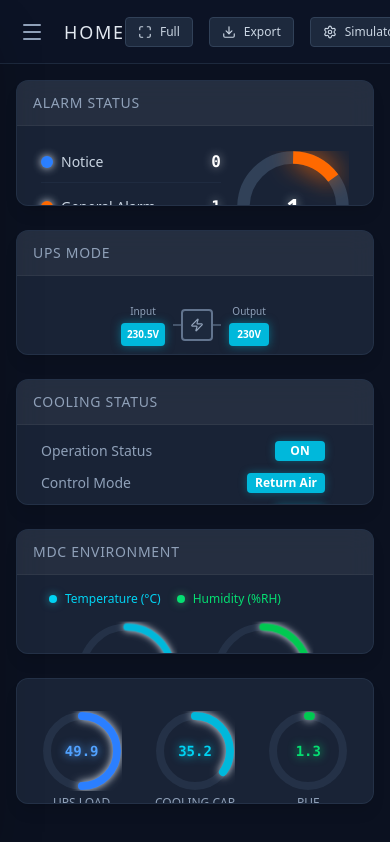
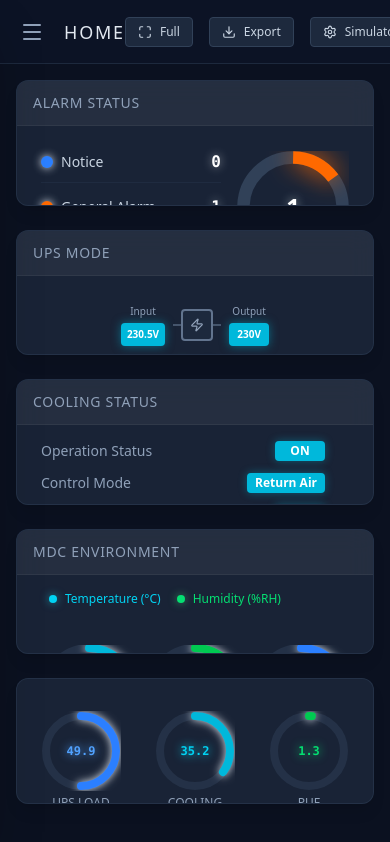
Before and after one commit to divvv19/dcim_dashboard, a React (Vite) app: page / in a window 390 px wide. Built offline with nearby package versions, Linux system fonts and the light colour scheme.

Commit message:
style: force non-wrapping layout on mobile (minimized scaling)

```diff
--- a/src/DCIM.jsx
+++ b/src/DCIM.jsx
@@ -201,19 +201,19 @@ const HomeView = ({ coolingData, upsData, envData }) => (
                     <span className="flex items-center gap-2 text-green-400"><div className="w-2 h-2 rounded-full bg-green-400 shadow-[0_0_8px_rgba(74,222,128,0.6)]"></div> Humidity (%RH)</span>
                 </div>
             </div>
-            <div className="flex flex-wrap justify-center lg:flex-nowrap lg:justify-around items-center h-auto lg:h-56 w-full px-4 pb-6 gap-6 lg:gap-0">
-                <div className="scale-90 lg:scale-100"><CircularGauge value={envData.coldAisleTemp} label="Avg Temp (°C)" color="text-cyan-400" strokeColor="stroke-cyan-500" size="w-28 h-28 lg:w-40 lg:h-40" radius={50} fontSize="text-xl lg:text-3xl" /></div>
-                <div className="scale-90 lg:scale-100"><CircularGauge value={envData.coldAisleHum} label="Avg Humidity (%)" color="text-green-400" strokeColor="stroke-green-500" size="w-28 h-28 lg:w-40 lg:h-40" radius={50} fontSize="text-xl lg:text-3xl" /></div>
-                <div className="scale-90 lg:scale-100"><CircularGauge value={85} label="Airflow (%)" color="text-blue-400" strokeColor="stroke-blue-500" size="w-28 h-28 lg:w-40 lg:h-40" radius={50} fontSize="text-xl lg:text-3xl" /></div>
+            <div className="flex flex-nowrap justify-between lg:justify-around items-center h-48 lg:h-56 w-full px-2 lg:px-4 pb-4 lg:pb-6 gap-1 lg:gap-0">
+                <div className="shrink-0"><CircularGauge value={envData.coldAisleTemp} label="Avg Temp" color="text-cyan-400" strokeColor="stroke-cyan-500" size="w-24 h-24 lg:w-40 lg:h-40" radius={45} fontSize="text-lg lg:text-3xl" /></div>
+                <div className="shrink-0"><CircularGauge value={envData.coldAisleHum} label="Avg Hum" color="text-green-400" strokeColor="stroke-green-500" size="w-24 h-24 lg:w-40 lg:h-40" radius={45} fontSize="text-lg lg:text-3xl" /></div>
+                <div className="shrink-0"><CircularGauge value={85} label="Airflow" color="text-blue-400" strokeColor="stroke-blue-500" size="w-24 h-24 lg:w-40 lg:h-40" radius={45} fontSize="text-lg lg:text-3xl" /></div>
             </div>
         </Card>
         {/* 5. Capacity / Load */}
         <Card className="bg-slate-800/80">
             <div className="flex flex-col h-full justify-between py-4">
-                <div className="flex flex-wrap justify-around items-center gap-4">
-                    <CircularGauge value={49.9} label="UPS Load" color="text-blue-400" strokeColor="stroke-blue-500" size="w-20 h-20 lg:w-24 lg:h-24" radius={35} fontSize="text-sm lg:text-lg" />
-                    <CircularGauge value={35.2} label="Cooling Cap" color="text-cyan-400" strokeColor="stroke-cyan-500" size="w-20 h-20 lg:w-24 lg:h-24" radius={35} fontSize="text-sm lg:text-lg" />
-                    <CircularGauge value={1.3} label="PUE" color="text-green-400" strokeColor="stroke-green-500" size="w-20 h-20 lg:w-24 lg:h-24" radius={35} fontSize="text-sm lg:text-lg" />
+                <div className="flex flex-nowrap justify-between items-center gap-1 px-2">
+                    <CircularGauge value={49.9} label="UPS Load" color="text-blue-400" strokeColor="stroke-blue-500" size="w-20 h-20 lg:w-24 lg:h-24" radius={35} fontSize="text-xs lg:text-lg" />
+                    <CircularGauge value={35.2} label="Cooling" color="text-cyan-400" strokeColor="stroke-cyan-500" size="w-20 h-20 lg:w-24 lg:h-24" radius={35} fontSize="text-xs lg:text-lg" />
+                    <CircularGauge value={1.3} label="PUE" color="text-green-400" strokeColor="stroke-green-500" size="w-20 h-20 lg:w-24 lg:h-24" radius={35} fontSize="text-xs lg:text-lg" />
                 </div>
                 <div className="mt-4 px-4 space-y-4">
                     <div>
```
